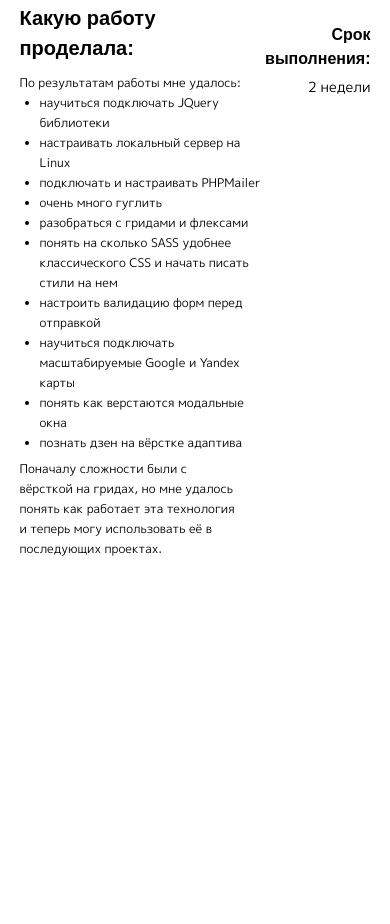
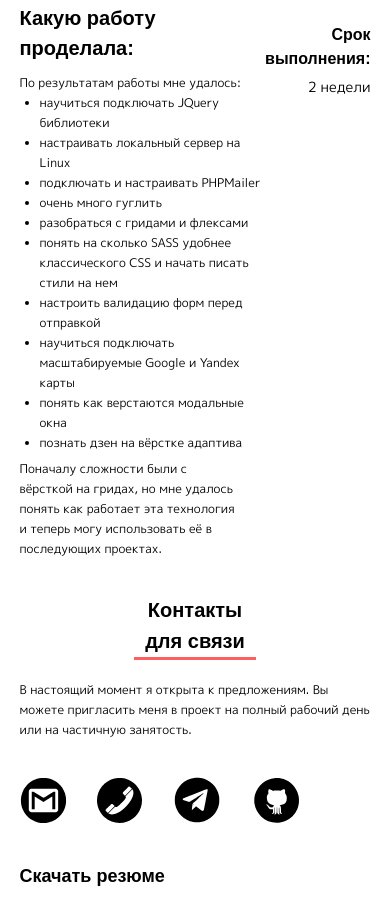
Before and after one commit to Olia-tsk/portfolio, a plain HTML site: page index.html in a window 390 px wide. Shown: the part 4412-5336 px from the top of the page. Before the commit the page ends 4977 px from the top, so only its background shows below. Drawn offline with Linux system fonts and the light colour scheme; a web font is replaced by a local one.

Commit message:
create contacts section

```diff
--- a/index.html
+++ b/index.html
@@ -41,12 +41,12 @@
                         </a>
                     </li>
                     <li class="header__item">
-                        <a href="#" class="header__link">
+                        <a href="#contacts" class="header__link">
                             Контакты
                         </a>
                     </li>
                     <li class="header__item">
-                        <a href="#" class="header__link">
+                        <a href="files/Курбатова Ольга Николаевна.pdf" download="Резюме Курбатова Ольга Николаевна" class="header__link">
                             Скачать резюме
                         </a>
                     </li>
@@ -327,6 +327,46 @@
         </div>
     </section>
 
+    <section class="contacts">
+        <div class="container">
+            <h2 id="contacts" class="contacts-title section-title">Контакты для связи</h2>
+
+            <p class="contacts-text text">
+                В настоящий момент я открыта к предложениям. Вы можете пригласить меня в проект на полный рабочий день или на частичную занятость.
+            </p>
+
+            <div class="contacts-links">
+                <a href="mailto:kurbatova.olia@gmail.com" class="contacts-links__link">
+                    <svg class="contacts-links__icon contacts-links__icon--gmail">
+                        <use xlink:href="img/sprite.svg#gmail"></use>
+                    </svg>
+                </a>
+
+                <a href="tel:+79539258856" class="contacts-links__link">
+                    <svg class="contacts-links__icon contacts-links__icon--phone">
+                        <use xlink:href="img/sprite.svg#phone"></use>
+                    </svg>
+                </a>
+
+                <a href="https://t.me/olala_tomsk" class="contacts-links__link">
+                    <svg class="contacts-links__icon contacts-links__icon--telegram">
+                        <use xlink:href="img/sprite.svg#tg"></use>
+                    </svg>
+                </a>
+
+                <a href="https://github.com/Olia-tsk" class="contacts-links__link">
+                    <svg class="contacts-links__icon contacts-links__icon--github">
+                        <use xlink:href="img/sprite.svg#github"></use>
+                    </svg>
+                </a>
+            </div>
+
+            <a href="files/Курбатова Ольга Николаевна.pdf" download="Резюме Курбатова Ольга Николаевна" class="contacts-resume">
+                Скачать резюме
+            </a>
+        </div>
+    </section>
+
     <a href="#" class="to-top to-top--hidden">
         <svg class="to-top-icon">
             <use xlink:href="img/sprite.svg#to-top"></use>
--- a/sass/_effects.sass
+++ b/sass/_effects.sass
@@ -17,11 +17,33 @@
     &:hover
       color: $red
 
+.portfolio
+  &-item
+    &__link
+      &:hover
+        color: $red
+      &:active
+        border-bottom: 1px solid #000000
+
+.contacts
+  &-links
+    &__icon
+      transition: 0s
+      &:hover
+        fill: $red
+  &-resume
+    &:hover
+      color: $red
+
+.to-top
+  &:hover
+    background-color: #000000
+
 // Отключаем стили на планшетах
 @media (max-width: 768px)
   .header
     &__link
-      transition: 0
+      transition: 0s
       &:hover
         color: #ffffff
       &:active
@@ -29,11 +51,29 @@
         border-bottom: none
 
   .button
-    transition: 0
+    transition: 0s
     &:hover
       background-color: transparent
 
   .advantages
-  &-button
+    &-button
+      &:hover
+        color: #000000
+
+  .portfolio
+    &-item
+      &__link
+        &:hover
+          color: #000000
+        &:active
+          border-bottom: none
+
+  .contacts
+    &-links
+      &__icon
+        transition: 0s
+        &:hover
+          fill: #000000
+  .to-top
     &:hover
-      color: #000000
+      background-color: $red
--- /dev/null
+++ b/sass/blocks/_contacts.sass
@@ -0,0 +1,27 @@
+.contacts
+  &-title
+    width: 360px
+  &-links
+    margin-top: 35px
+    margin-bottom: 35px
+    display: flex
+    align-items: center
+    &__link
+      margin-right: 30px
+    &__icon
+      width: 50px
+      height: 50px
+      fill: #000000
+      &--gmail
+        width: 47px
+        height: 47px
+      &--phone
+        width: 45px
+        height: 45px
+  &-resume
+    display: block
+    margin-bottom: 50px
+    font-size: 18px
+    line-height: 27px
+    font-weight: 700
+    color: inherit
--- a/sass/style.sass
+++ b/sass/style.sass
@@ -22,6 +22,9 @@
 // подключение стилей для блока с примерами работ
 @import 'blocks/_portfolio'
 
+// подключение стилей для блока с контактами
+@import 'blocks/_contacts'
+
 // подключение стилей для адаптива
 @import 'media'
 
```
Also changed, not shown: css/style.css, 2 other files.
